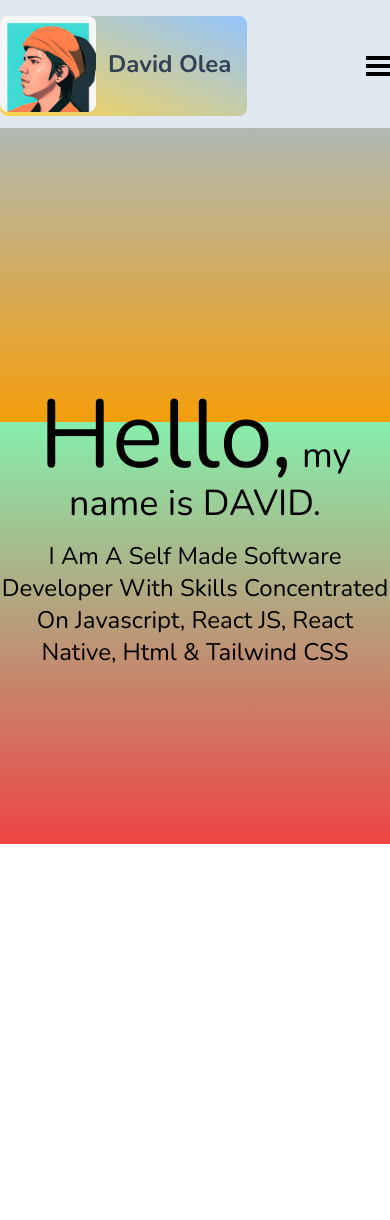
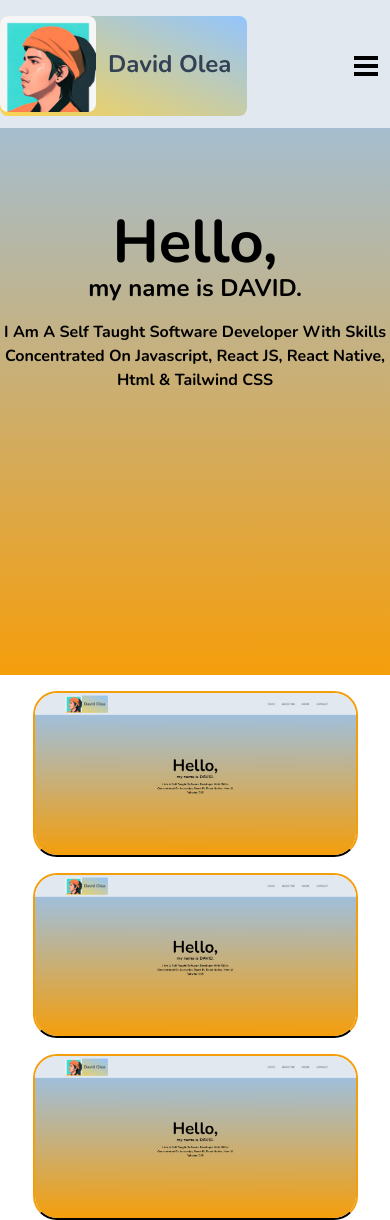
Before and after one commit to Davido1214/PersonalPortfolio, a website: page index.html in a window 390 px wide. Before the commit the page ends 844 px from the top, so only its background shows below. Drawn offline with nearby package versions, Linux system fonts and the light colour scheme.

Commit message:
Fixed Responsive issues and center text/overlaying text issues and Added 3 examples of my work that will take you to them when clicked on- as of right now they do not work as no real work has been added yet

```diff
--- a/index.html
+++ b/index.html
@@ -10,7 +10,7 @@
 <body class="font-nunito">
     <!-- ---------------------------- intro section ---------------------------- -->
     <div>
-        <h1 class="h-1/2 lg:h-screen bg-gradient-to-t from-amber-500 to-blue-300">
+        <div class="h-4/5 sm:h-full lg:h-screen bg-gradient-to-t from-amber-500 to-blue-300">
 <!-- ------------------------------- navbar -------------------------------- -->
         <nav class="w-full  bg-fixed top-0 bg-slate-200 h-32 ">
             <div class="container mx-auto py-4 flex items-center justify-between ">
@@ -33,7 +33,7 @@
                     </li>
 
                 </ul>
-                <div id="burger" class="space-y-1 md:hidden cursor-pointer z-20">
+                <div id="burger" class="space-y-1 md:hidden mr-3 cursor-pointer z-20">
                     <div class="w-6 h-1 bg-black"></div>
                     <div class="w-6 h-1 bg-black"></div>
                     <div class="w-6 h-1 bg-black"></div>
@@ -60,16 +60,28 @@
 
         </nav>
 
-        <div class="mx-auto container text-center mt-60 pt-5">
-            <h1 class="text-4xl "><span class="text-8xl capitalize">Hello,</span > my name is DAVID.</h1>
-            <p class="pt-4 text-2xl capitalize">I am a self made software developer with skills concentrated on Javascript, React JS, React Native, Html &  Tailwind CSS</p>
+        <div class=" mx-auto container text-center md:mt-40 sm:max-w-md pt-5">
+            <div class="mt-16 ">
+                <h1 class=" text-2xl font-bold "><span class=" capitalize sm:flex sm:text-8xl flex justify-center font-bold text-6xl">Hello,</span > my name is DAVID.</h1>
+                <p class=" pt-4 text-md font-bold capitalize">I am a self taught software developer with skills concentrated on Javascript, React JS, React Native, Html &  Tailwind CSS</p>
+            </div>
         </div>
 
 
 
-        </h1>
+        </div>
 
-        <h1 class="h-1/2 lg:h-screen bg-gradient-to-t from-red-500 to-green-300"></h1>
+        <div class="h-1/4 lg:h-screen bg-white">
+            <div class="sm:flex sm:justify-center mx-auto container space-y-4 sm:space-y-0">
+
+                <div class="sm:basis-1/3  "><a target="_blank" href="https://www.youtube.com"><img class="mt-4 sm:w-5/6 sm:rounded-3xl rounded-3xl w-5/6 mx-auto border-2 border-b-black sm:border-solid border-amber-500 sm:border-b-black sm:border-amber-500 hover:opacity-50 hover:cursor-pointer sm:border-2 sm:mt-10" src="./assets/exampleWebpage.png" alt=""></a></div>
+                <div class="sm:basis-1/3  "><a target="_blank" href="https://www.youtube.com"><img class="mt-4 sm:w-5/6 sm:rounded-3xl rounded-3xl w-5/6 mx-auto border-2 border-b-black sm:border-solid border-amber-500 sm:border-b-black sm:border-amber-500 hover:opacity-50 hover:cursor-pointer sm:border-2 sm:mt-10" src="./assets/exampleWebpage.png" alt=""></a></div>
+                <div class="sm:basis-1/3  "><a target="_blank" href="https://www.youtube.com"><img class="mt-4 sm:w-5/6 sm:rounded-3xl rounded-3xl w-5/6 mx-auto border-2 border-b-black sm:border-solid border-amber-500 sm:border-b-black sm:border-amber-500 hover:opacity-50 hover:cursor-pointer sm:border-2 sm:mt-10" src="./assets/exampleWebpage.png" alt=""></a></div>
+            </div>
+
+        </div>
+
+
     </div>
     <script src="./app.js"></script>
 </body>
--- a/tailwind.config.js
+++ b/tailwind.config.js
@@ -4,7 +4,9 @@ module.exports = {
   theme: {
     extend: {
       screens:{
-        "sm":"480px"
+        'md': '768px', // Medium screens
+        'lg': '1024px', // Large screens
+        'xl': '1280px', // Extra large screens
       }
     },
     fontFamily:{
```
Also changed, not shown: assets/exampleWebpage.png (added), assets/testImage.png (added), output.css.
